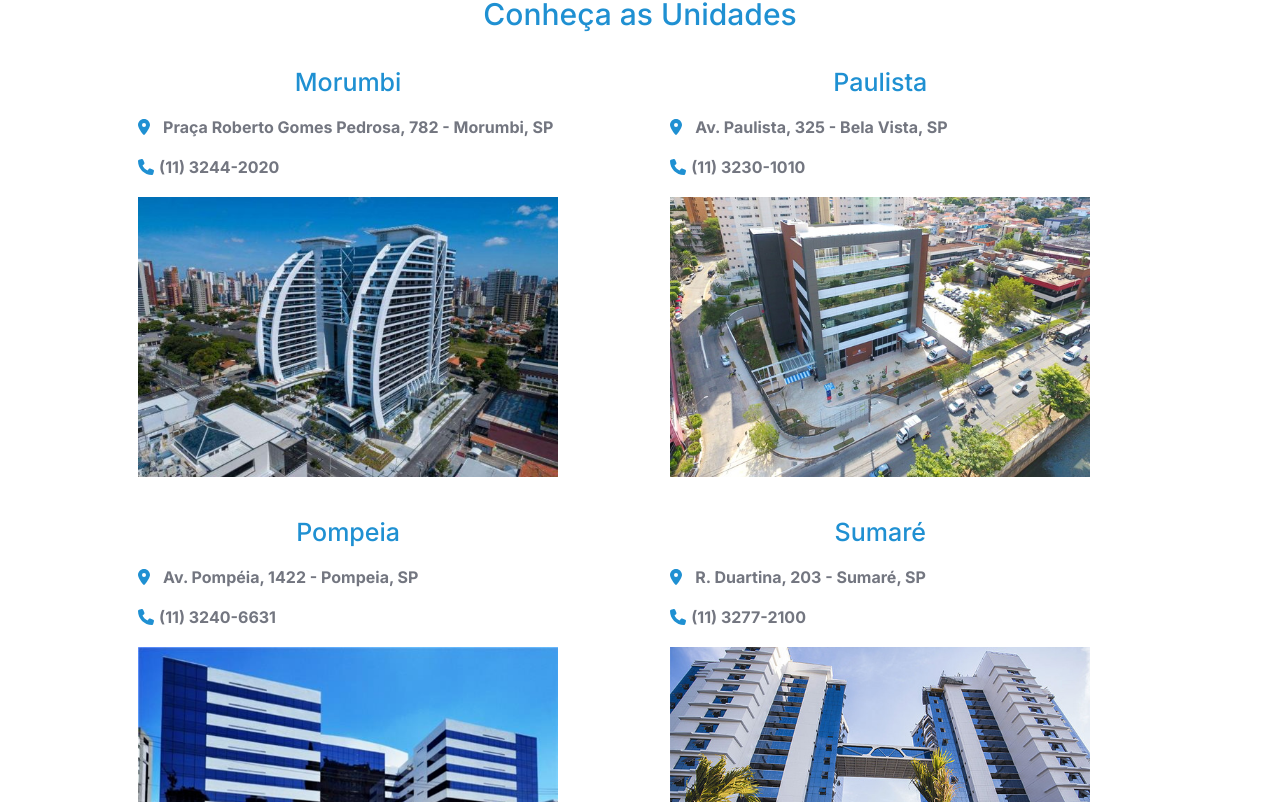
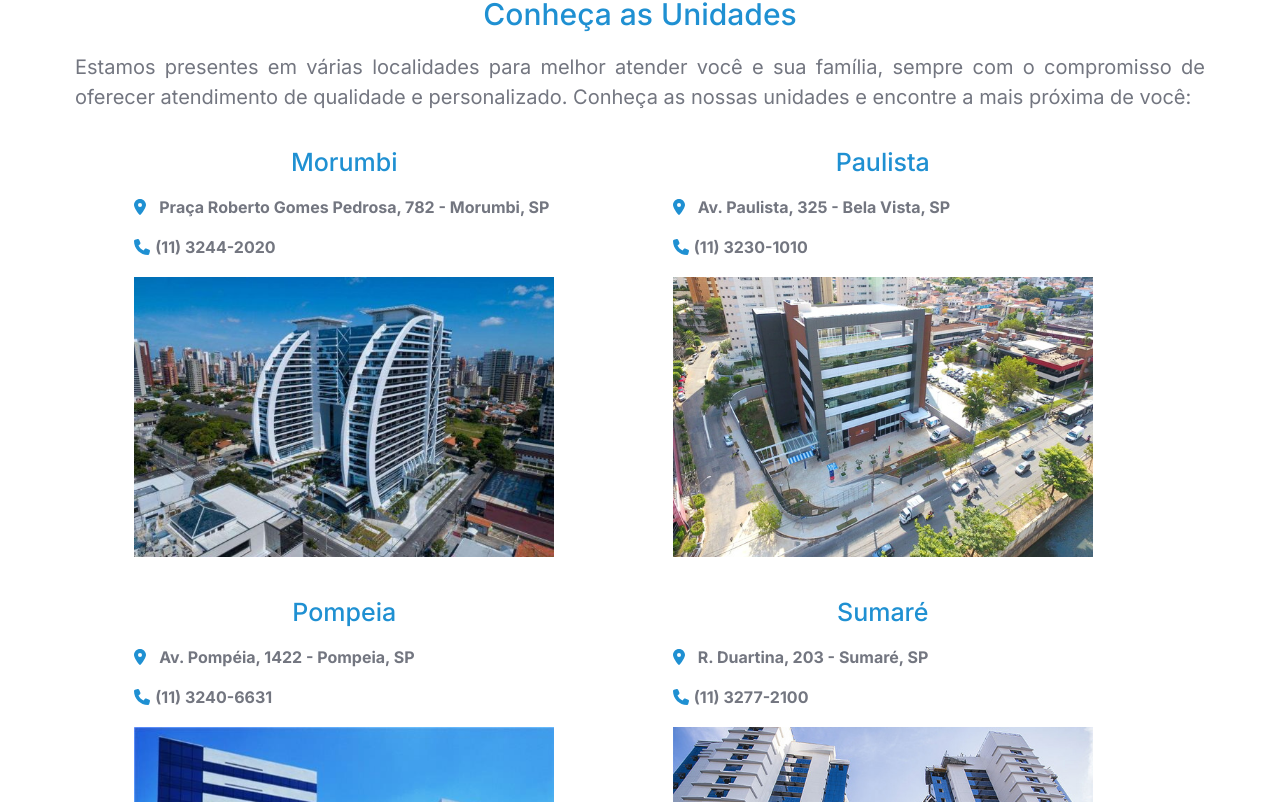
Before and after one commit to valeriapessoa/e-clinic, a Next.js app: page /unidades in a window 1280 px wide. Shown: the part 218-1020 px from the top of the page. Built offline with nearby package versions, Linux system fonts and the light colour scheme.

Commit message:
Atualização

```diff
--- a/src/app/styles/convenios.module.css
+++ b/src/app/styles/convenios.module.css
@@ -1,13 +1,14 @@
  /******************* CONVÊNIOS **********************/
 
 .recipiente {
-    margin: 50px;
-  }
+    margin: 75px;
+}
 
   .texto1 {
     text-align: center;
     font-size: 30px;
     color: #1f90d2;
+    margin-bottom: 20px;
   }
 
   .texto2 {
--- a/src/app/styles/unidades.module.css
+++ b/src/app/styles/unidades.module.css
@@ -1,4 +1,8 @@
 /******************* UNITS **********************/
+
+.recipiente {
+  margin: 75px;
+}
 
 .unitsContainer {
     margin: 90px 0 20px 0;
@@ -10,6 +14,13 @@
     color: #1f90d2;
   }
 
+  .text {
+    text-align: justify;
+    font-size: 20px;
+    color: #737680;
+    margin: 0 0 20px 0;
+  }
+
   .cardTitle {
     color: #1f90d2;
     font-size: 25px;
@@ -17,7 +28,7 @@
   }
 
   .container {
-    width: 90%;
+    width: 100%;
     margin: 0 auto;
     display: flex;
     flex-flow: row wrap;
--- a/src/app/unidades/page.tsx
+++ b/src/app/unidades/page.tsx
@@ -11,12 +11,13 @@ const Unidades = () => {
       <Head>
         <title>Units</title>
       </Head>
-      <main>
+      <main className={styles.recipiente}>
         <div className={styles.unitsContainer}>
           <h1 className={styles.heading}>Conheça as Unidades</h1>
         </div>
-        <section className={`container ${styles.container}`}>
-          <div className={`card ${styles.card}`}>
+        <p className={styles.text}>Estamos presentes em várias localidades para melhor atender você e sua família, sempre com o compromisso de oferecer atendimento de qualidade e personalizado. Conheça as nossas unidades e encontre a mais próxima de você:</p>
+        <section className={styles.container}>
+          <div className={styles.card}>
             <h3 className={styles.cardTitle}>Morumbi</h3>
             <div>
               <FontAwesomeIcon icon={faMapMarkerAlt} className={styles.icon} />
@@ -27,7 +28,7 @@ const Unidades = () => {
               <img className={styles.unitImage} src="/images/unidades/morumbi.jpg" alt="Morumbi" />
             </div>
           </div>
-          <div className={`card ${styles.card}`}>
+          <div className={styles.card}>
             <h3 className={styles.cardTitle}>Paulista</h3>
             <div>
               <FontAwesomeIcon icon={faMapMarkerAlt} className={styles.icon} />
@@ -38,7 +39,7 @@ const Unidades = () => {
               <img className={styles.unitImage} src="/images/unidades/paulista.jpeg" alt="Paulista" />
             </div>
           </div>
-          <div className={`card ${styles.card}`}>
+          <div className={styles.card}>
             <h3 className={styles.cardTitle}>Pompeia</h3>
             <div>
               <FontAwesomeIcon icon={faMapMarkerAlt} className={styles.icon} />
@@ -49,7 +50,7 @@ const Unidades = () => {
               <img className={styles.unitImage} src="/images/unidades/pompeia.png" alt="Pompeia" />
             </div>
           </div>
-          <div className={`card ${styles.card}`}>
+          <div className={styles.card}>
             <h3 className={styles.cardTitle}>Sumaré</h3>
             <div>
               <FontAwesomeIcon icon={faMapMarkerAlt} className={styles.icon} />
--- a/src/components/Footer/index.tsx
+++ b/src/components/Footer/index.tsx
@@ -9,10 +9,10 @@ const Footer = () => {
       <section className="container-flex">
         <div className="recipiente">
           <div className="footer-item">
-            <a href="/home"><img src="/logo-white.png" className="logo_branco" alt="Logo E-Clinic" /></a>
+            <a href="/"><img src="/logo-white.png" className="logo_branco" alt="Logo E-Clinic" /></a>
           </div>
           <div className="footer-item">
-            <p><a className="link" href="/home">Home</a></p>
+            <p><a className="link" href="/">Home</a></p>
             <p><a className="link" href="/convenios">Convênios</a></p>
             <p><a className="link" href="/unidades">Unidades</a></p>
             <p><a className="link" href="/agendar-consulta">Agendar Consulta</a></p>
--- a/src/components/Header/index.tsx
+++ b/src/components/Header/index.tsx
@@ -9,7 +9,7 @@ const Header = () => {
   return (
     <Navbar collapseOnSelect expand="lg" className="custom-navbar">
       <Container>
-        <Navbar.Brand href="/home" className='logo-container'>
+        <Navbar.Brand href="/" className='logo-container'>
           <img
             src="./logo-white.png"
             alt="e-Clinic Logo"
@@ -19,7 +19,7 @@ const Header = () => {
         <Navbar.Toggle aria-controls="responsive-navbar-nav" className='navbar-toggler' />
         <Navbar.Collapse id="responsive-navbar-nav">
           <Nav className="me-auto">
-            <Nav.Link href="/home">Home</Nav.Link>
+            <Nav.Link href="/">Home</Nav.Link>
             <Nav.Link href="/convenios">Convênios</Nav.Link>
             <Nav.Link href="/unidades">Unidades</Nav.Link>
             <Nav.Link href="/agendar-consulta">Agendar Consulta</Nav.Link>
```
Also changed, not shown: src/app/convenios/page.tsx (+20 -4 lines), src/app/home/page.tsx (deleted, +0 -90 lines), src/app/page.tsx (+87 -5 lines).
